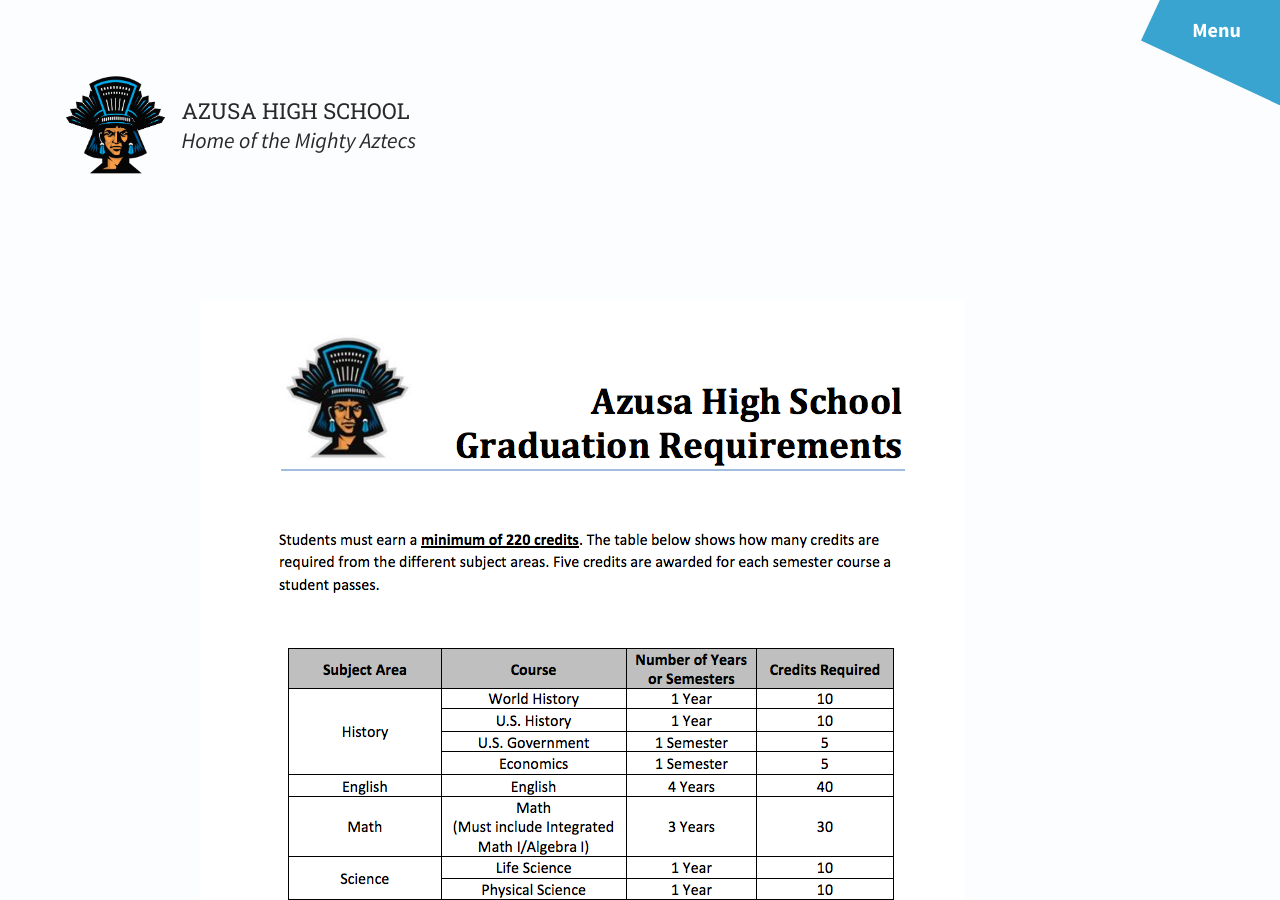
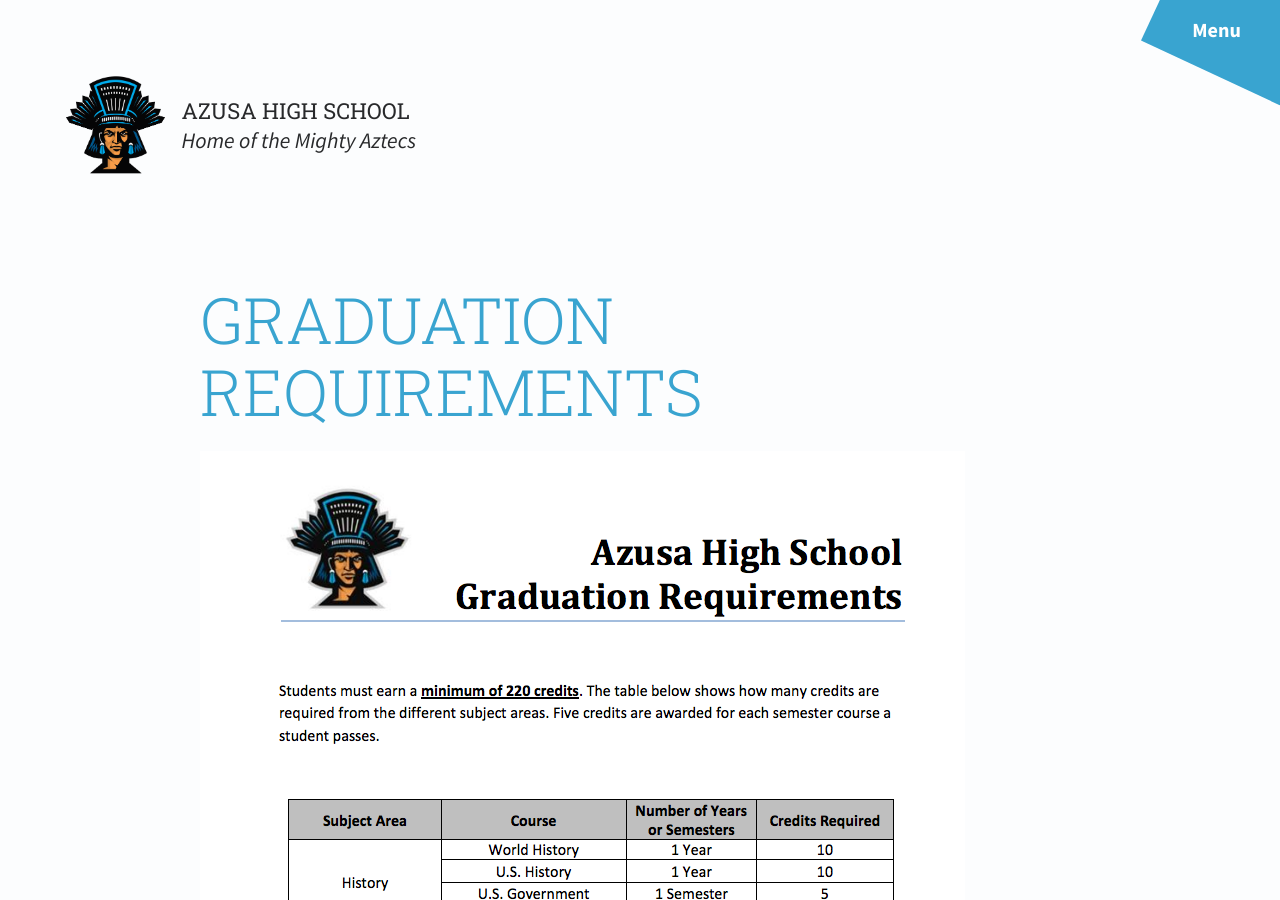
Before and after one commit to jimthoburn/azusa, a Jekyll site: the page built from graduation-requirements.markdown, in a window 1280 px wide and 900 px high. Built offline with Jekyll 4.4.1, drawn with Linux system fonts in a browser that asks for light colours.

Commit message:
Updated Graduation Requirements

```diff
--- a/graduation-requirements.markdown
+++ b/graduation-requirements.markdown
@@ -3,4 +3,6 @@
 date: 2017-09-21 13:20:00 -07:00
 ---
 
+# Graduation Requirements
+
 ![5909689576524755177.png](/uploads/5909689576524755177.png)
```
